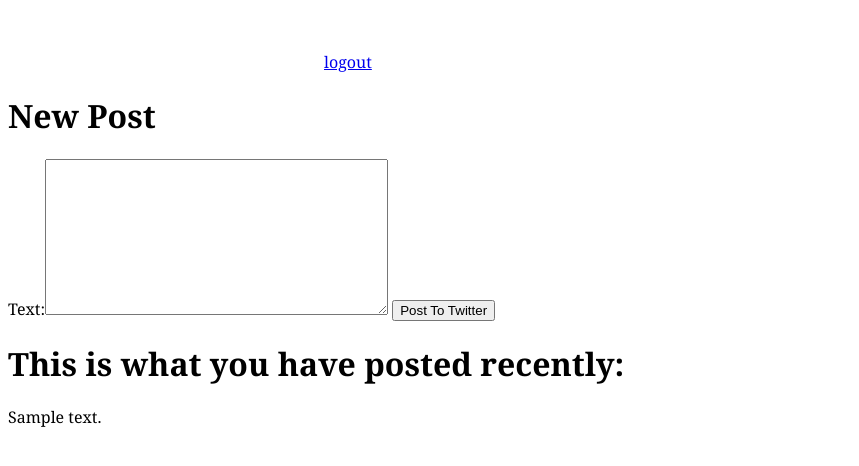
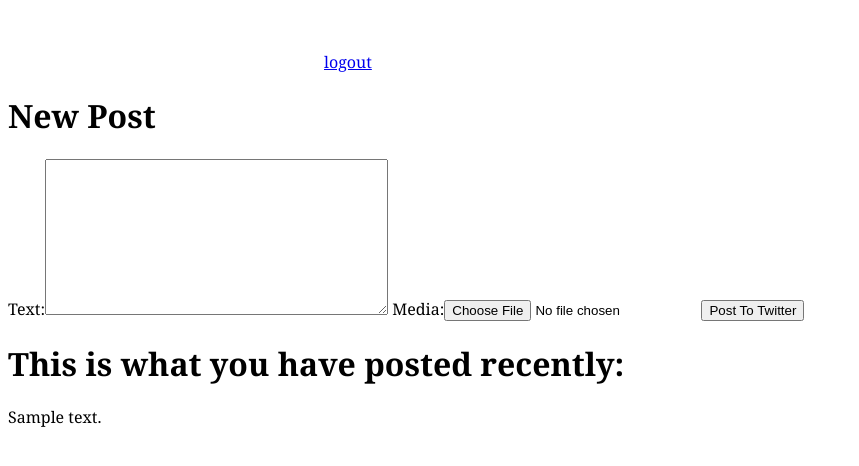
Before and after one commit to alitoufighi/soc-django-tweepy, a Django app: template twitter_auth/templates/twitter_auth/info.html in a window 1280 px wide. Shown: the top 466 px of the page, without its empty margins (0-859 px from the left). Run offline with Django 3.2, Linux system fonts and the light colour scheme; the template is opened without the code that fills it: values that come from a table or form of the project are taken from there, others are empty; tables that the repository leaves empty hold one stand-in row (values such as "Sample post").

Commit message:
Uploading photos added

```diff
--- a/djangotweepy/settings.py
+++ b/djangotweepy/settings.py
@@ -26,6 +26,9 @@ SECRET_KEY = '-0itmemhv^1uh@+gg$6-m7#yv%wjfpvjt1s9j1vyxtd*1@v9pr'
 DEBUG = True
 
 ALLOWED_HOSTS = ['127.0.0.1', 'alitou.pythonanywhere.com']
+
+MEDIA_ROOT = '/home/alitou/Documents/projects/Django/DjangoTweepy/src/media/'
+MEDIA_URL = '/media/'
 
 # Application definition
 
--- a/twitter_auth/forms.py
+++ b/twitter_auth/forms.py
@@ -6,4 +6,4 @@ class PostForm(forms.ModelForm):
 
     class Meta:
         model = Post
-        fields = ('text',)
+        fields = ('text', 'media',)
--- a/twitter_auth/models.py
+++ b/twitter_auth/models.py
@@ -7,6 +7,7 @@ class Post(models.Model):
     # photo_address =
     created_date = models.DateTimeField(default=timezone.now)
     published_date = models.DateTimeField(blank=True, null=True)
+    media = models.ImageField(blank=True, null=True, upload_to='images/')
 
     def __str__(self):
         return self.text
--- a/twitter_auth/templates/twitter_auth/info.html
+++ b/twitter_auth/templates/twitter_auth/info.html
@@ -9,7 +9,7 @@
 		</div>
 
 		<h1>New Post</h1>
-		<form method="POST" class="post-form">{% csrf_token %}
+		<form method="POST" class="post-form" enctype="multipart/form-data">{% csrf_token %}
 			{{ form.as_table }}
 			<button type="submit" class="save btn btn-default">Post To Twitter</button>
 		</form>
```
Also changed, not shown: twitter_auth/views.py (+12 -6 lines), media/images/Wallpaper.jpg (added), media/images/Wallpaper_0qhaeEF.jpg (added), media/images/Wallpaper_HJy3DVG.jpg (added), media/images/Wallpaper_INXDKw2.jpg (added), media/images/Wallpaper_PjputJo.jpg (added), media/images/Wallpaper_WhCguw4.jpg (added), media/images/Wallpaper_XVhwneW.jpg (added), media/images/Wallpaper_udZ43wV.jpg (added), media/images/temp.jpg/Wallpaper.jpg (added), twitter_auth/migrations/0002_post_media.py (added), twitter_auth/migrations/0003_auto_20170908_1333.py (added).
